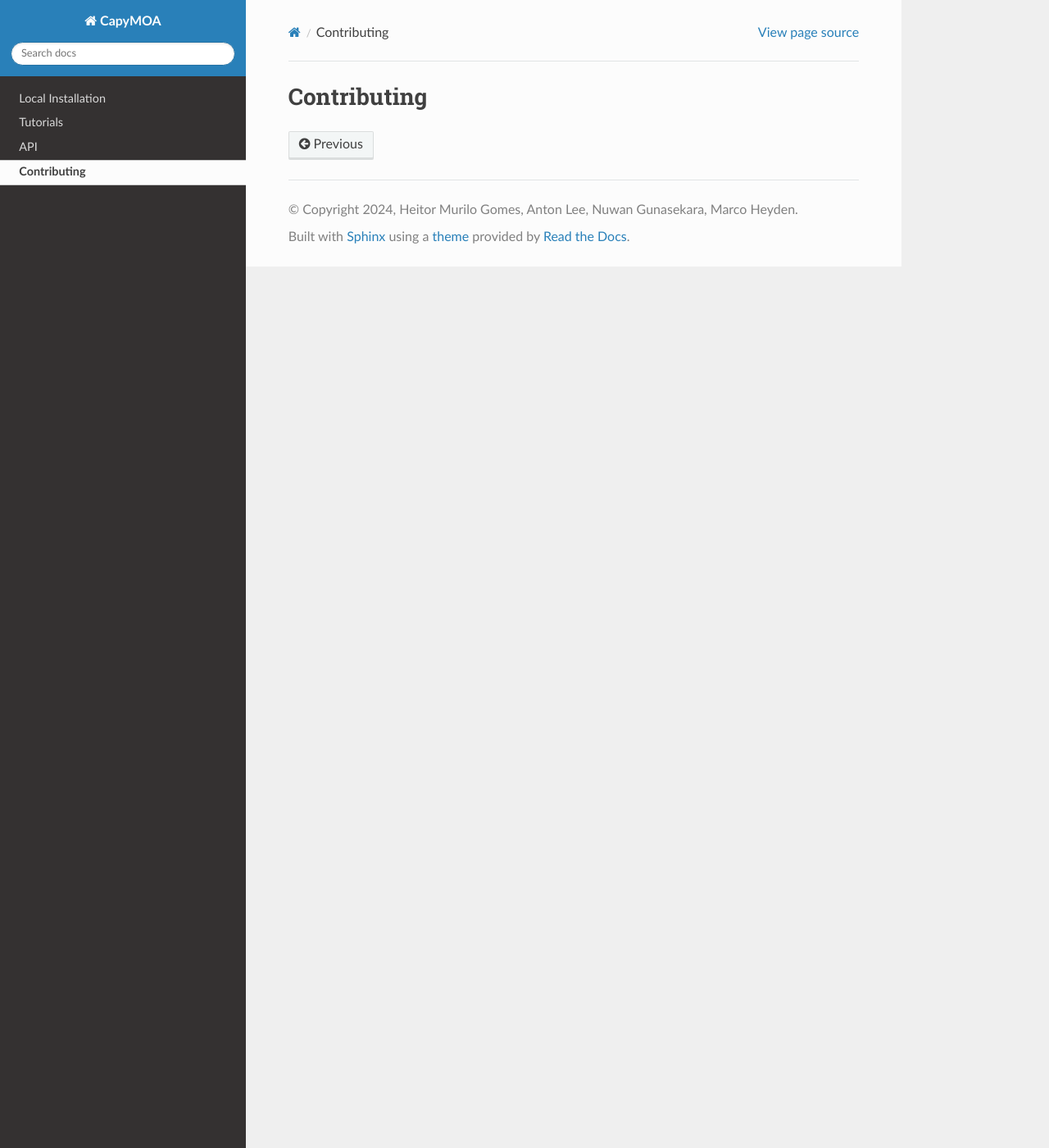
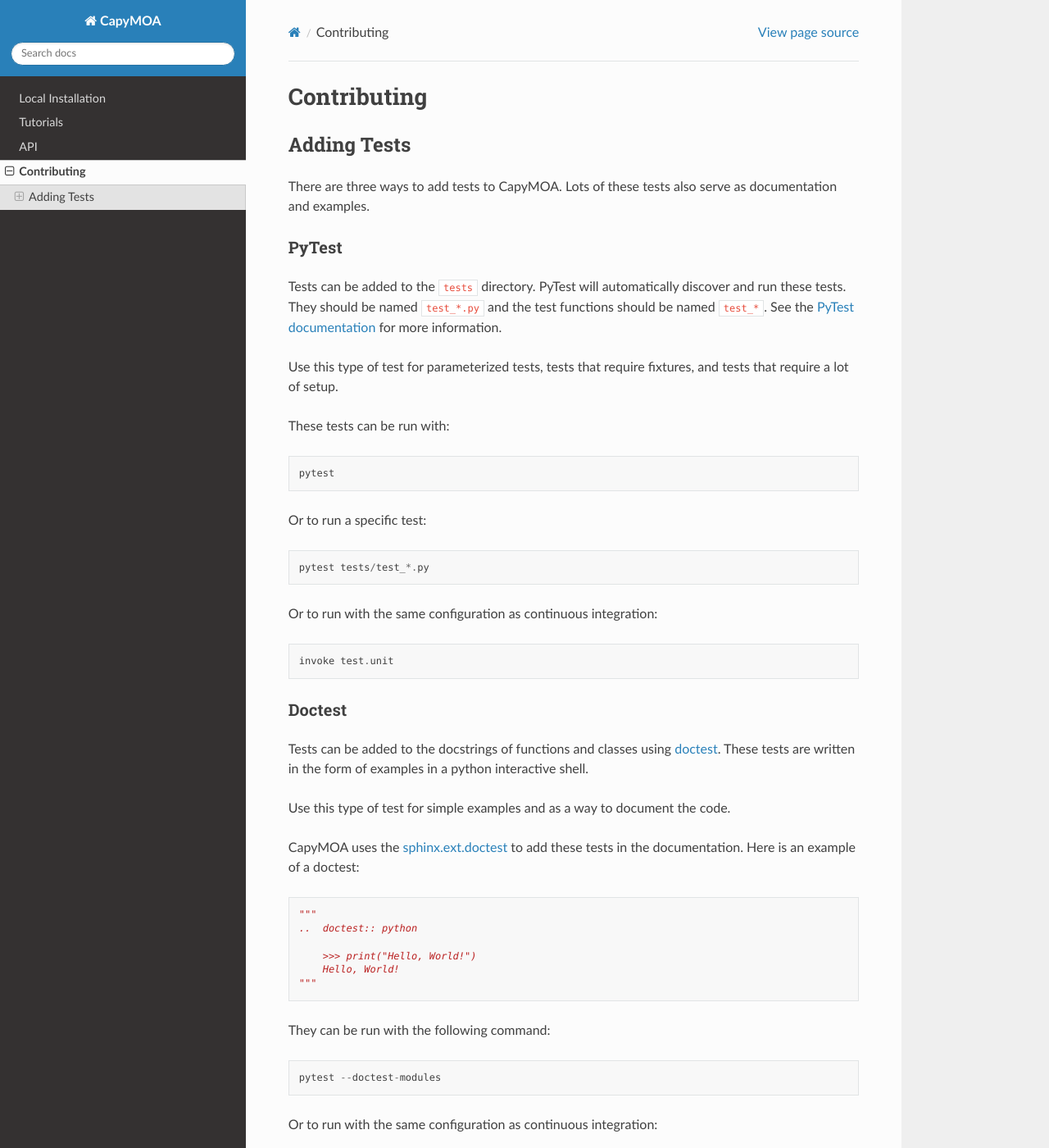
Before and after one commit to adaptive-machine-learning/CapyMOA, a Sphinx documentation site: the page built from docs/contributing.rst, in a window 1280 px wide and 1400 px high. Shown: the whole window at 82% size. Built offline with Sphinx 7.4.7 and the Read the Docs theme 2.0.0, drawn with Linux system fonts in a browser that asks for light colours; pages that are not in the unit, such as notebooks, are missing from menus; some of the changed text lies outside the part shown.

Commit message:
Add doctest support

```diff
--- a/docs/conf.py
+++ b/docs/conf.py
@@ -16,7 +16,13 @@
 # -- General configuration ---------------------------------------------------
 # https://www.sphinx-doc.org/en/master/usage/configuration.html#general-configuration
 
-extensions = ['sphinx.ext.autodoc', 'nbsphinx', 'sphinx.ext.mathjax', 'sphinx.ext.extlinks']
+extensions = [
+    "sphinx.ext.autodoc",
+    "nbsphinx",
+    "sphinx.ext.mathjax",
+    "sphinx.ext.extlinks",
+    "sphinx.ext.doctest",
+]
 
 templates_path = ['_templates']
 exclude_patterns = ['_build', 'Thumbs.db', '.DS_Store']
@@ -25,7 +31,6 @@
     'wiki': ('https://en.wikipedia.org/wiki/%s', ''),
     'moa-api': ('https://javadoc.io/doc/nz.ac.waikato.cms.moa/moa/latest/%s', ''),
 }
-
 
 
 # -- Options for HTML output -------------------------------------------------
--- a/docs/contributing.rst
+++ b/docs/contributing.rst
@@ -1,2 +1,74 @@
 Contributing
 ============
+
+Adding Tests
+------------
+
+There are three ways to add tests to CapyMOA. Lots of these tests also serve as
+documentation and examples.
+
+PyTest
+~~~~~~
+Tests can be added to the ``tests`` directory. PyTest will automatically discover
+and run these tests. They should be named ``test_*.py`` and the test functions
+should be named ``test_*``. See the `PyTest documentation <https://docs.pytest.org>`_
+for more information.
+
+Use this type of test for parameterized tests, tests that require fixtures,
+and tests that require a lot of setup.
+
+These tests can be run with::
+
+        pytest
+
+Or to run a specific test::
+
+        pytest tests/test_*.py
+
+Or to run with the same configuration as continuous integration::
+
+        invoke test.unit
+
+Doctest
+~~~~~~~
+Tests can be added to the docstrings of functions and classes using
+`doctest <https://docs.python.org/3/library/doctest.html>`_. These tests
+are written in the form of examples in a python interactive shell.
+
+Use this type of test for simple examples and as a way to document the code.
+
+CapyMOA uses the `sphinx.ext.doctest <https://www.sphinx-doc.org/en/master/usage/extensions/doctest.html#module-sphinx.ext.doctest>`_
+to add these tests in the documentation. Here is an example of a doctest::
+
+    """
+    ..  doctest:: python
+
+        >>> print("Hello, World!")
+        Hello, World!
+    """
+
+They can be run with the following command::
+
+        pytest --doctest-modules
+
+Or to run with the same configuration as continuous integration::
+
+        invoke test.unit
+
+
+Notebooks
+~~~~~~~~~
+Tests can be added to the ``notebooks`` directory. These tests are written in the form of
+`Jupyter Notebooks <https://jupyter.org>`_ and are run using the `nbmake`
+extension for PyTest.
+
+Use this type of test for tests that provide tutorials, documentation, and
+examples. They should be easy to read and understand.
+
+These test can be run with::
+
+    invoke test.nb
+
+If you need to overwrite the notebooks with the output, use::
+
+    invoke test.nb --overwrite
```
Also changed, not shown: tasks.py (+18 -4 lines), 4 other files.
